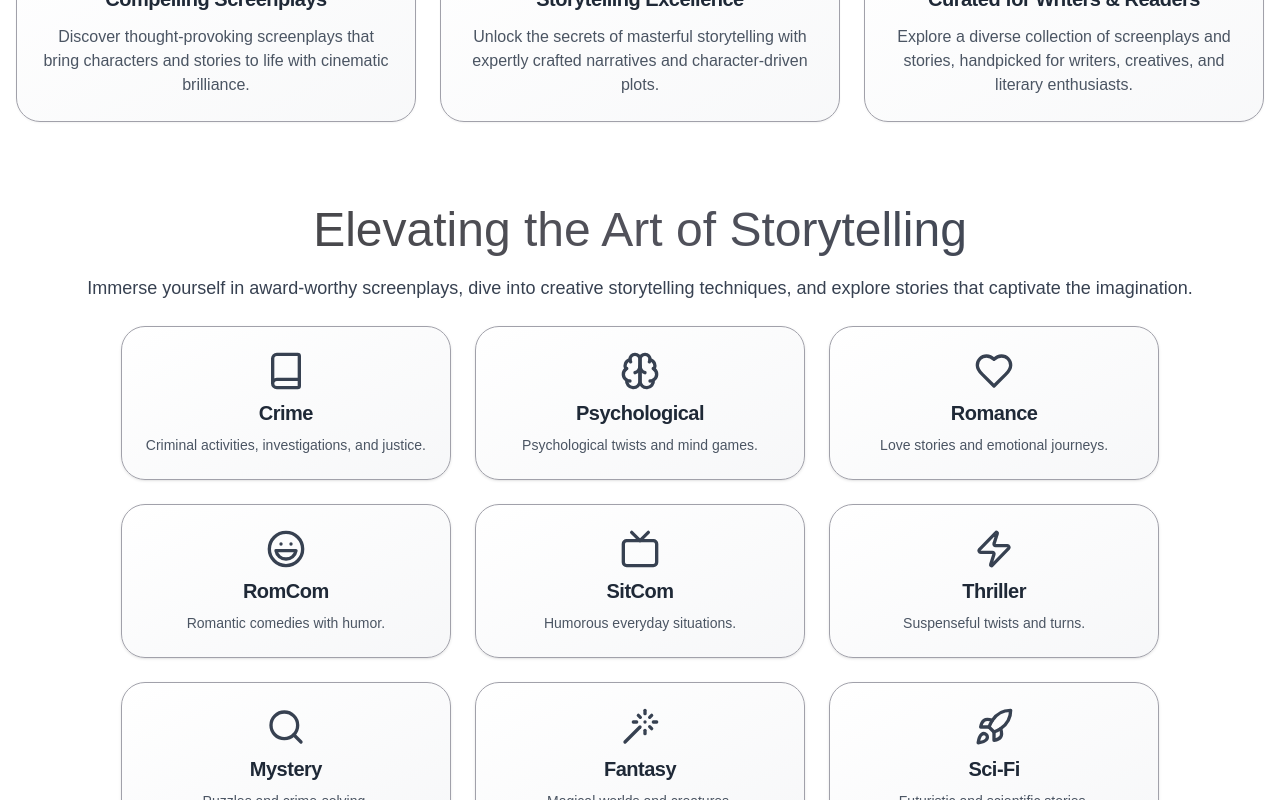
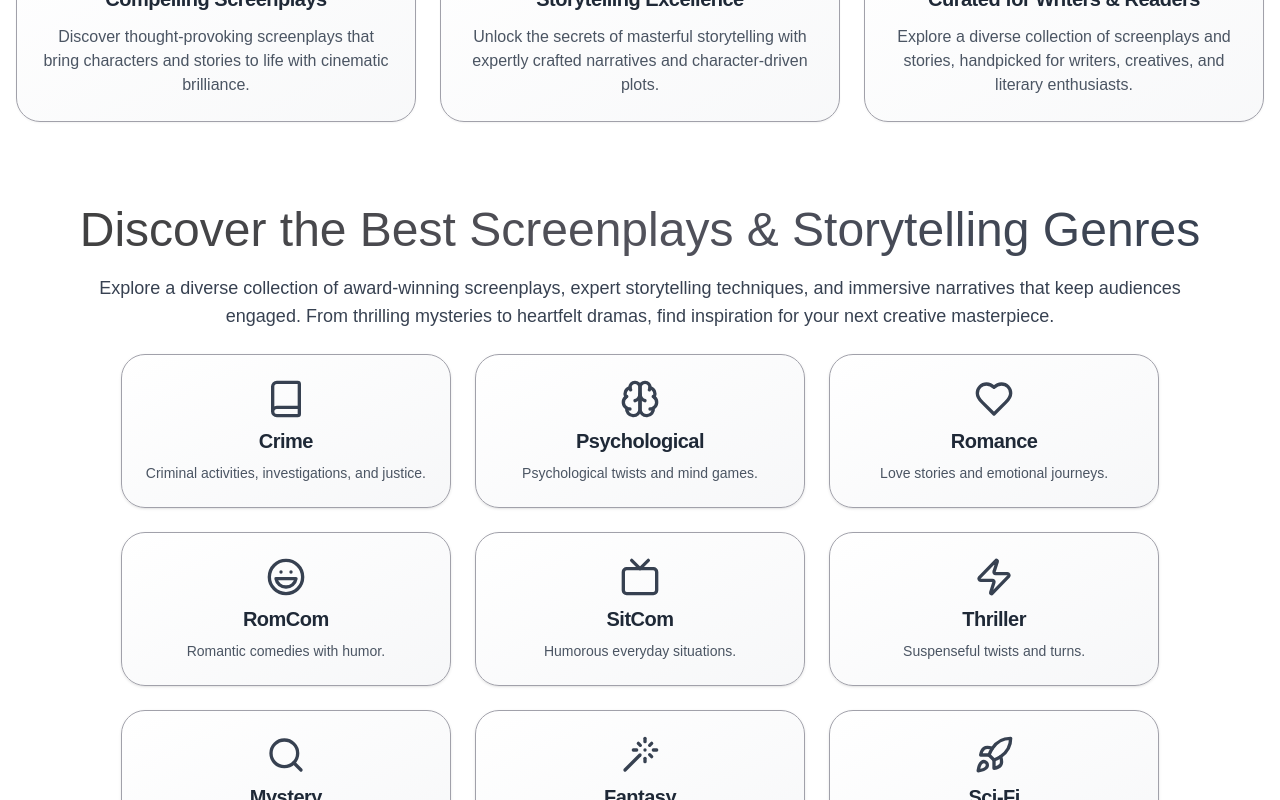
Before and after one commit to RRAJ644/the-scripted-reality, a Next.js app: page / in a window 1280 px wide. Shown: the part 1220-2020 px from the top of the page. Built offline with nearby package versions, Linux system fonts and the light colour scheme.

Commit message:
Title fixes

```diff
--- a/app/(app)/layout.tsx
+++ b/app/(app)/layout.tsx
@@ -4,20 +4,45 @@ import Navbar from '@/components/custom/Navbar'
 import Footer from '@/components/custom/Footer'
 import AuthProvider from '@/context/AuthProvider'
 
-// const geistSans = Geist({
-//   variable: '--font-geist-sans',
-//   subsets: ['latin'],
-// })
-
-// const geistMono = Geist_Mono({
-//   variable: '--font-geist-mono',
-//   subsets: ['latin'],
-// })
-
 export const metadata: Metadata = {
   title: 'The Scripted Reality - Elevating Cinematic Storytelling',
   description:
     'A hub for compelling screenplays, scriptwriting, and cinematic blogs. Showcasing top-tier writing to captivate film studios, production houses, and brands.',
+  keywords: [
+    'screenplays',
+    'scriptwriting',
+    'cinematic storytelling',
+    'film studios',
+    'production houses',
+    'scripted reality',
+    'Fictional Stories',
+    'Stories live here',
+  ],
+  alternates: {
+    canonical: 'https://www.thescriptedreality.com/',
+  },
+  openGraph: {
+    title: 'The Scripted Reality - Elevating Cinematic Storytelling',
+    description:
+      'A hub for compelling screenplays, scriptwriting, and cinematic blogs.',
+    url: 'https://www.thescriptedreality.com/',
+    type: 'website',
+    images: [
+      {
+        url: 'https://www.thescriptedreality.com/logo.webp',
+        width: 1200,
+        height: 630,
+        alt: 'The Scripted Reality Cover Image',
+      },
+    ],
+  },
+  twitter: {
+    card: 'summary_large_image',
+    title: 'The Scripted Reality - Elevating Cinematic Storytelling',
+    description:
+      'A hub for compelling screenplays, scriptwriting, and cinematic blogs.',
+    images: ['https://www.thescriptedreality.com/logo.webp'],
+  },
 }
 
 export default function RootLayout({
--- a/components/custom/Genres.tsx
+++ b/components/custom/Genres.tsx
@@ -172,12 +172,13 @@ const Genres = () => {
     <section className='w-full flex flex-col items-center justify-center gap-y-6 py-10'>
       <div className='max-w-6xl mx-auto text-center space-y-4'>
         <h2 className='max-sm:text-3xl md:text-3xl lg:text-5xl font-normal bg-gradient-to-r from-neutral-700 via-zinc-600 to-gray-700 text-transparent bg-clip-text py-1'>
-          Elevating the Art of Storytelling
+          Discover the Best Screenplays & Storytelling Genres
         </h2>
         <p className='text-lg max-sm:px-8 text-gray-700 dark:text-gray-300'>
-          Immerse yourself in award-worthy screenplays, dive into creative
-          storytelling techniques, and explore stories that captivate the
-          imagination.
+          Explore a diverse collection of award-winning screenplays, expert
+          storytelling techniques, and immersive narratives that keep audiences
+          engaged. From thrilling mysteries to heartfelt dramas, find
+          inspiration for your next creative masterpiece.
         </p>
       </div>
 
--- a/components/custom/Navbar.tsx
+++ b/components/custom/Navbar.tsx
@@ -16,7 +16,7 @@ const Navbar = () => {
   const [open, setOpen] = useState(false)
 
   const navLinks = [
-    // { name: 'Scripts', href: '/scripts' },
+    { name: 'Scripts', href: '/scripts' },
     // { name: 'Voice Scripts', href: '/voice-scripts' },
 
     // { name: 'Blogs', href: '/blogs' },
```
